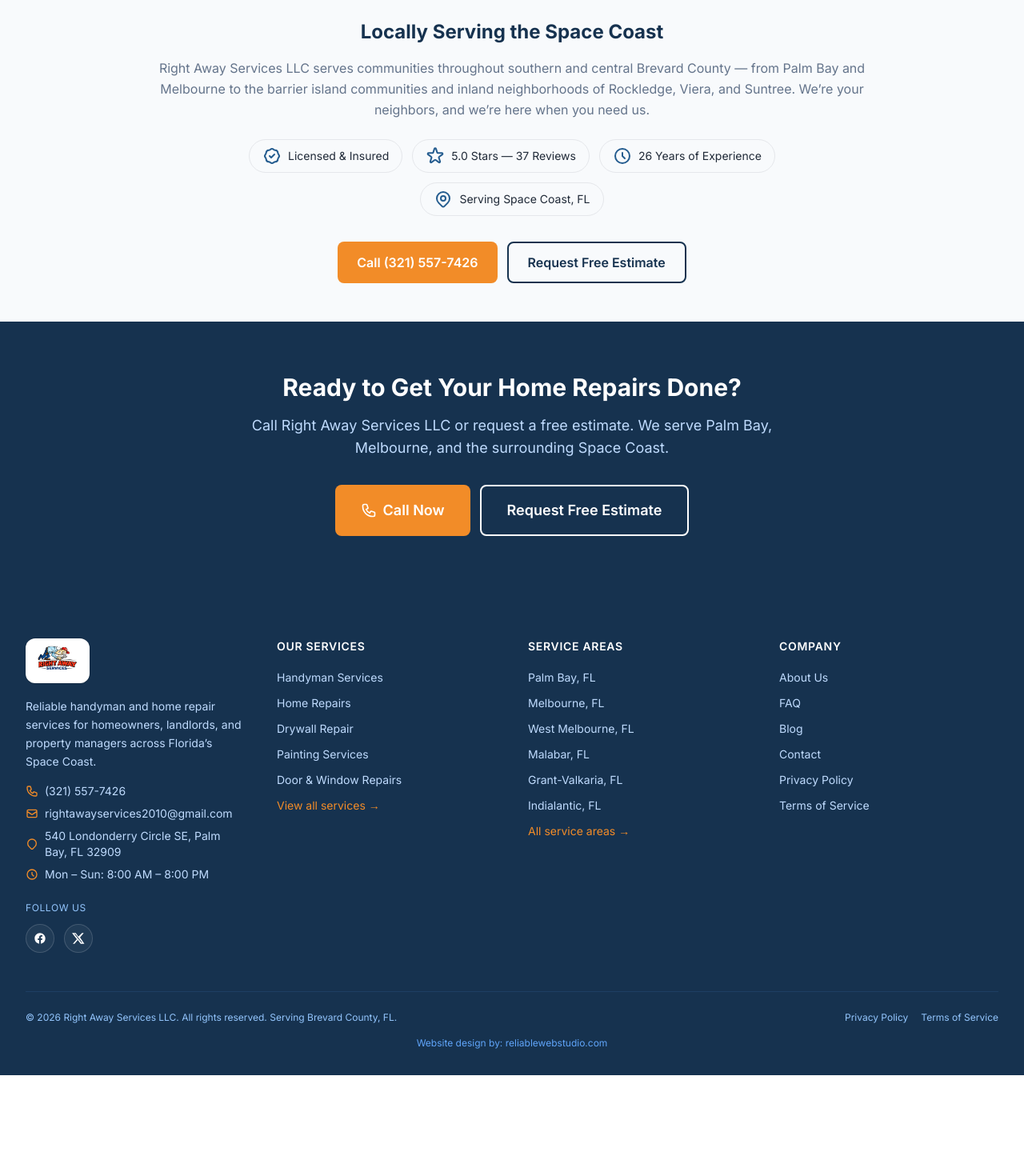
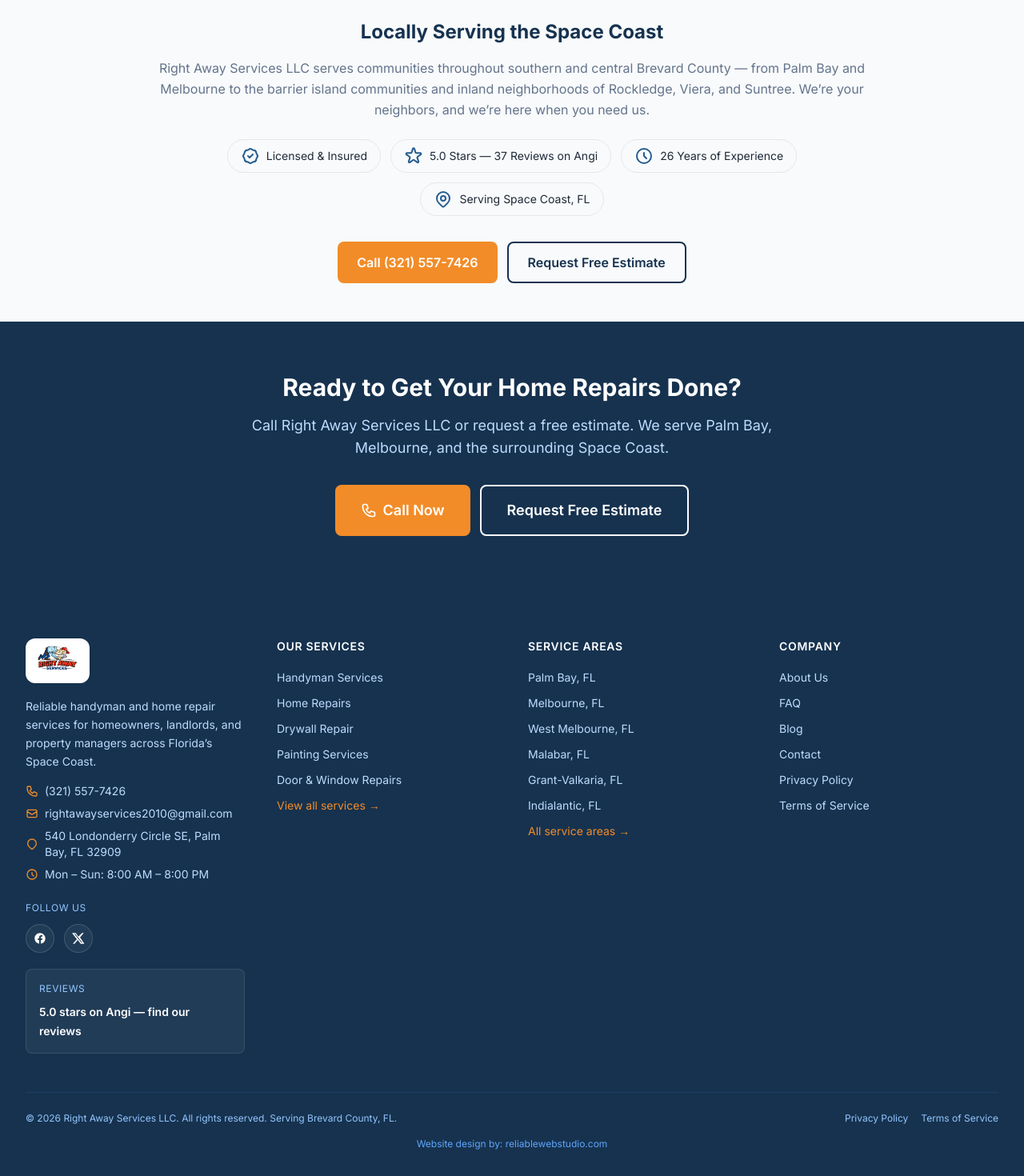
Before and after one commit to nomadghibi/rightawayservices, a Next.js app: page /about in a window 1280 px wide. Shown: the part 1391-2861 px from the top of the page at 80% size. Before the commit the page ends 2735 px from the top, so only its background shows below. Built offline with nearby package versions, Linux system fonts and the light colour scheme.

Commit message:
Add Angi review link

```diff
--- a/components/layout/Footer.tsx
+++ b/components/layout/Footer.tsx
@@ -88,6 +88,17 @@
                     </a>
                   ))}
               </div>
+            </div>
+            <div className="mt-5 rounded-lg border border-white/10 bg-white/5 p-4">
+              <p className="text-xs uppercase tracking-wider text-blue-300 mb-2">Reviews</p>
+              <a
+                href={siteConfig.reviewProfiles.angi}
+                target="_blank"
+                rel="noopener noreferrer"
+                className="text-sm font-semibold text-white hover:text-accent transition-colors"
+              >
+                5.0 stars on Angi — find our reviews
+              </a>
             </div>
           </div>
 
--- a/components/ui/TrustBadges.tsx
+++ b/components/ui/TrustBadges.tsx
@@ -1,3 +1,5 @@
+import { siteConfig } from '@/lib/seo/metadata'
+
 const badges = [
   {
     icon: (
@@ -13,7 +15,8 @@
         <path strokeLinecap="round" strokeLinejoin="round" strokeWidth={2} d="M11.049 2.927c.3-.921 1.603-.921 1.902 0l1.519 4.674a1 1 0 00.95.69h4.915c.969 0 1.371 1.24.588 1.81l-3.976 2.888a1 1 0 00-.363 1.118l1.518 4.674c.3.922-.755 1.688-1.538 1.118l-3.976-2.888a1 1 0 00-1.176 0l-3.976 2.888c-.783.57-1.838-.197-1.538-1.118l1.518-4.674a1 1 0 00-.363-1.118l-3.976-2.888c-.784-.57-.38-1.81.588-1.81h4.914a1 1 0 00.951-.69l1.519-4.674z" />
       </svg>
     ),
-    label: '5.0 Stars — 37 Reviews',
+    label: '5.0 Stars — 37 Reviews on Angi',
+    href: siteConfig.reviewProfiles.angi,
   },
   {
     icon: (
@@ -42,6 +45,18 @@
   return (
     <div className={`flex flex-wrap gap-4 justify-center sm:justify-start ${className}`}>
       {badges.map((badge, index) => (
+        badge.href ? (
+          <a
+            key={index}
+            href={badge.href}
+            target="_blank"
+            rel="noopener noreferrer"
+            className="flex items-center gap-2 bg-white/10 backdrop-blur-sm border border-white/20 rounded-full px-4 py-2 text-sm text-white transition-colors hover:bg-white/20"
+          >
+            <span className="text-accent">{badge.icon}</span>
+            <span>{badge.label}</span>
+          </a>
+        ) : (
           <div
             key={index}
             className="flex items-center gap-2 bg-white/10 backdrop-blur-sm border border-white/20 rounded-full px-4 py-2 text-sm text-white"
@@ -49,6 +64,7 @@
             <span className="text-accent">{badge.icon}</span>
             <span>{badge.label}</span>
           </div>
+        )
       ))}
     </div>
   )
@@ -58,6 +74,18 @@
   return (
     <div className={`flex flex-wrap gap-3 ${className}`}>
       {badges.map((badge, index) => (
+        badge.href ? (
+          <a
+            key={index}
+            href={badge.href}
+            target="_blank"
+            rel="noopener noreferrer"
+            className="flex items-center gap-2 bg-off-white border border-gray-200 rounded-full px-4 py-2 text-sm text-charcoal transition-colors hover:border-service-blue hover:text-service-blue"
+          >
+            <span className="text-service-blue">{badge.icon}</span>
+            <span>{badge.label}</span>
+          </a>
+        ) : (
           <div
             key={index}
             className="flex items-center gap-2 bg-off-white border border-gray-200 rounded-full px-4 py-2 text-sm text-charcoal"
@@ -65,6 +93,7 @@
             <span className="text-service-blue">{badge.icon}</span>
             <span>{badge.label}</span>
           </div>
+        )
       ))}
     </div>
   )
--- a/lib/seo/metadata.ts
+++ b/lib/seo/metadata.ts
@@ -25,6 +25,9 @@
     x: 'https://x.com/rightawayservic',
     instagram: '',
     google: '',
+  },
+  reviewProfiles: {
+    angi: 'https://www.angi.com/search?query=Right%20Away%20Services%20LLC',
   },
 }
 
```
Lines whose indentation alone changed are shown as unchanged.
